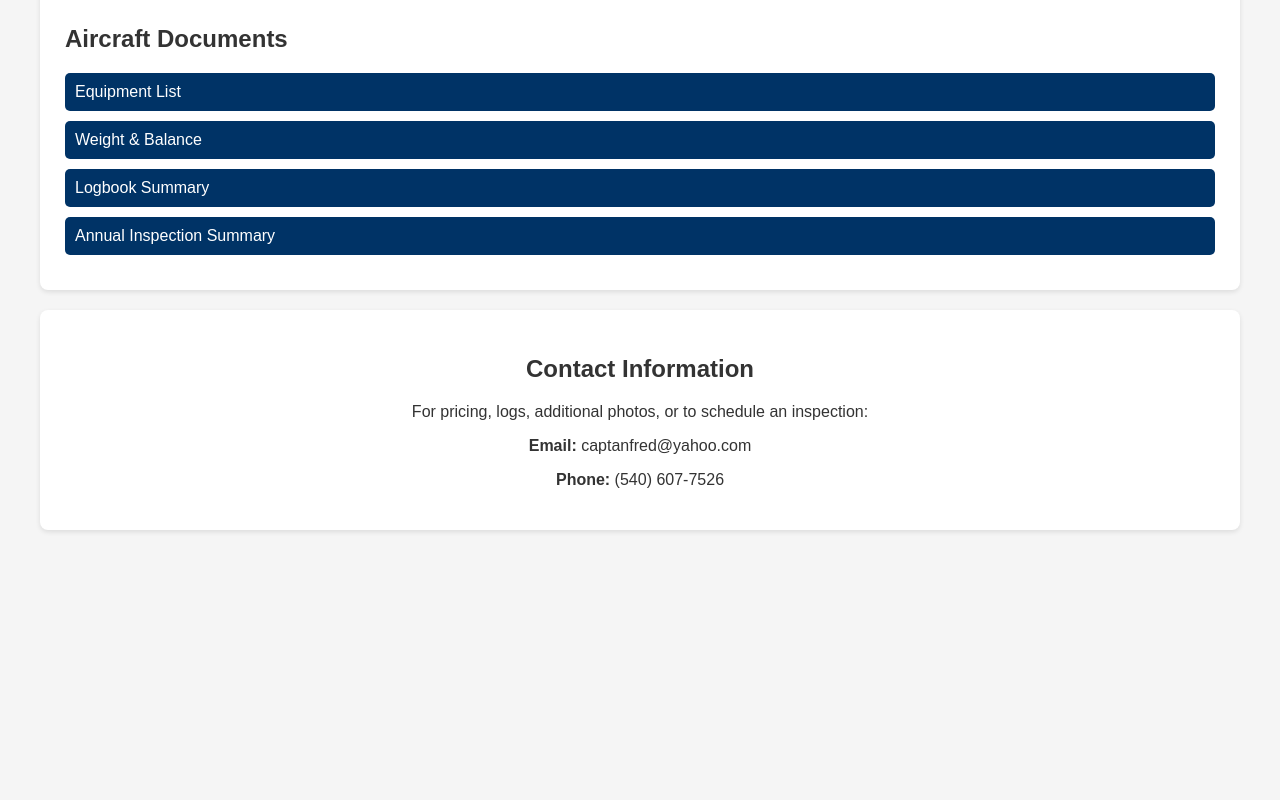
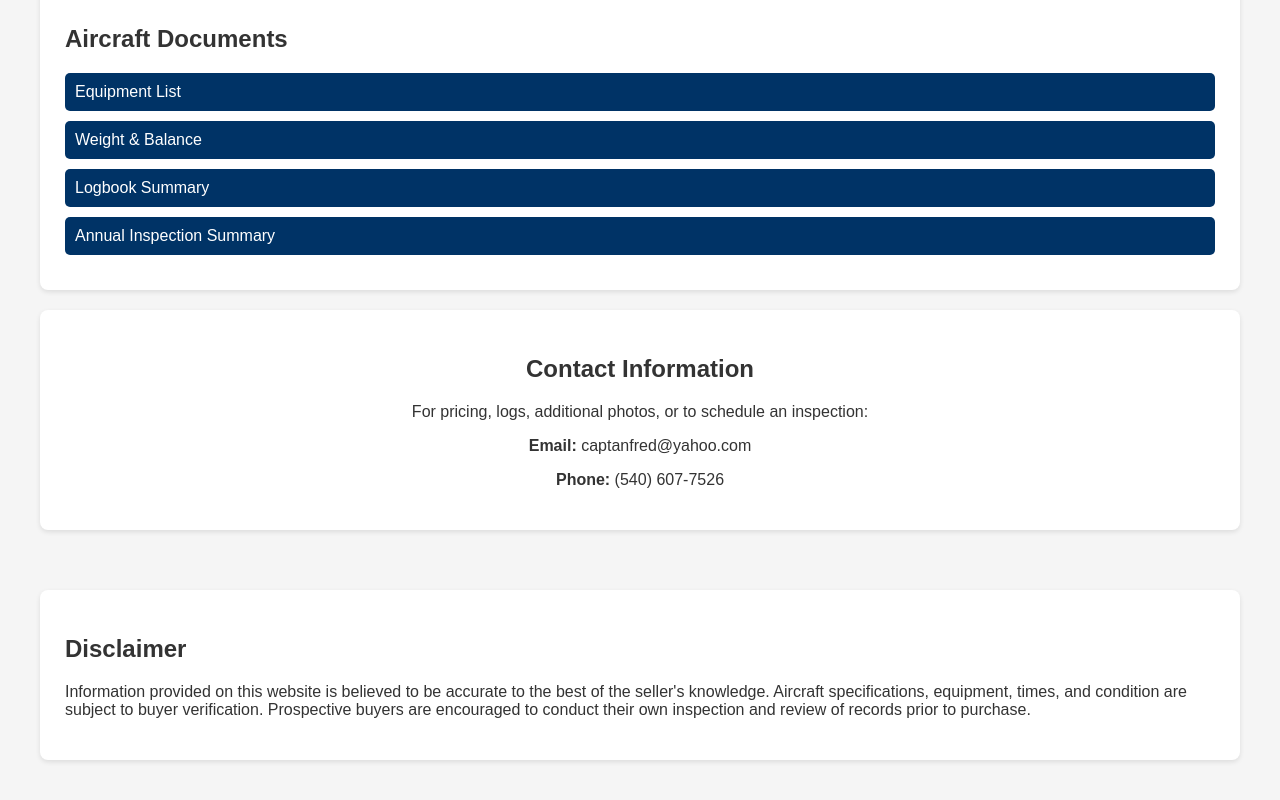
Before and after one commit to captanfred/N784R, a plain HTML site: page index.html in a window 1280 px wide. Shown: the part 1661-2461 px from the top of the page. Before the commit the page ends 2231 px from the top, so only its background shows below. Drawn offline with Linux system fonts and the light colour scheme.

Commit message:
Update index.html

```diff
--- a/index.html
+++ b/index.html
@@ -200,6 +200,13 @@ header p {
     </div>
 
 </div>
+<div class="container">
 
+    <div class="card">
+        <h2>Disclaimer</h2>
+        <p>
+            Information provided on this website is believed to be accurate to the best of the seller's knowledge. Aircraft specifications, equipment, times, and condition are subject to buyer verification. Prospective buyers are encouraged to conduct their own inspection and review of records prior to purchase.
+        </p>
+    </div>
 </body>
 </html>
```
